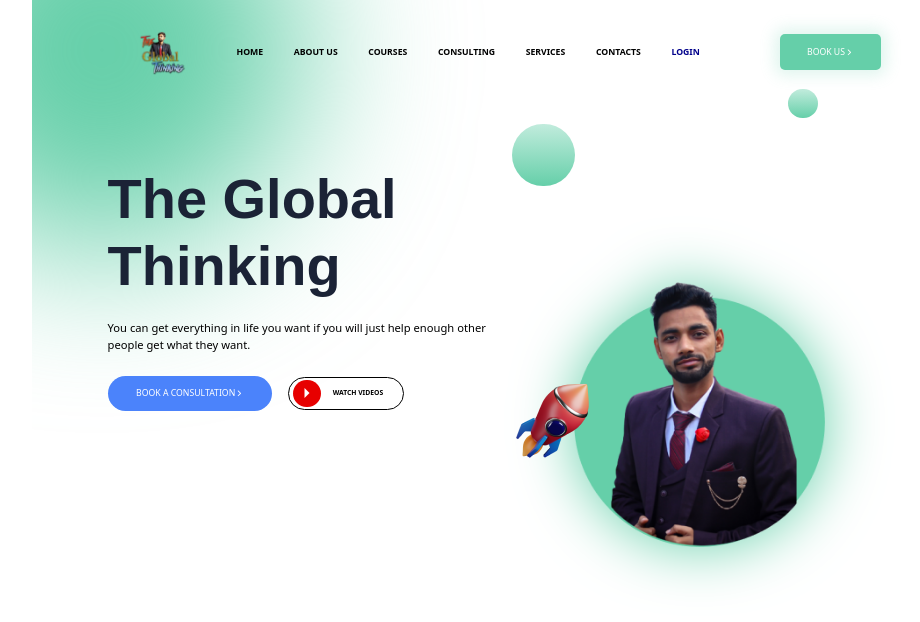
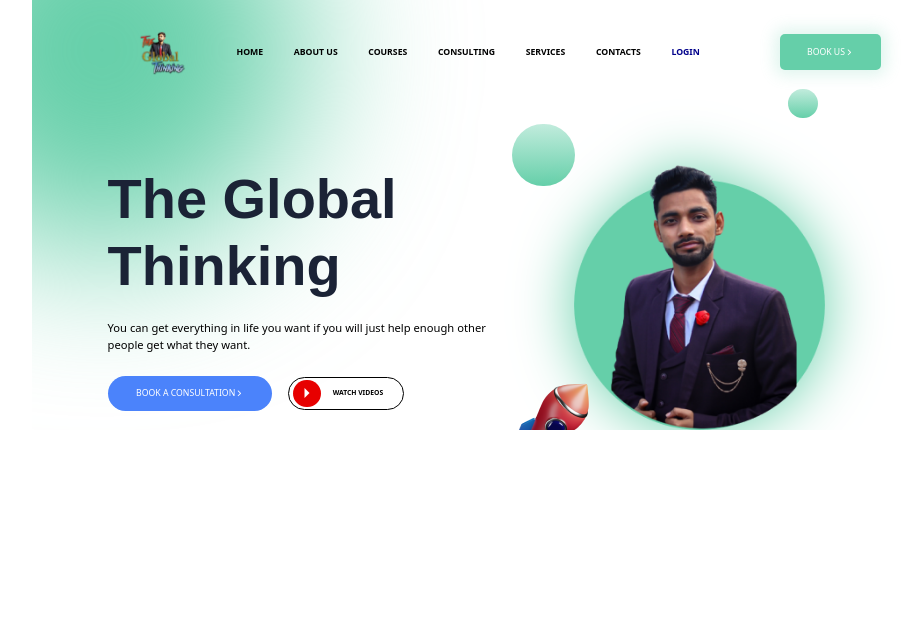
Before and after one commit to Yhethi/FigmaPractice, a React (Vite) app: page / in a window 1280 px wide. Shown: the top 622 px of the page, without its empty margins (138-1058 px from the left). Built offline with nearby package versions, Linux system fonts and the light colour scheme.

Commit message:
fix: images

```diff
--- a/src/App.jsx
+++ b/src/App.jsx
@@ -1,5 +1,4 @@
 import { useState } from "react";
-import reactLogo from "./assets/react.svg";
 import "./App.css";
 import { Header } from "./components/header/Header";
 import { GreenCircle } from "./components/GreenCircle";
--- a/src/components/header/Nav.jsx
+++ b/src/components/header/Nav.jsx
@@ -1,7 +1,6 @@
 import React from "react";
 
 export const Nav = ({ text, color }) => {
-  console.log(color);
   return (
     <div className={`text-[8.70557px] font-[800] leading-[16px] ${color}`}>
       {text}
--- a/src/components/hero/Hero.jsx
+++ b/src/components/hero/Hero.jsx
@@ -1,10 +1,12 @@
 import React from "react";
 import { IoMdArrowDropright, IoIosArrowForward } from "react-icons/io";
+import HeroImg from "../../assets/img/HeroImg.png";
+import Rocket from "../../assets/img/rocket.png";
 
 export const Hero = () => {
   return (
     <div className="flex">
-      <div className="ml-[75.55px] h-[500px] mt-[85.05px] flex flex-col w-[470px]">
+      <div className="ml-[75.55px] mt-[85.05px] flex flex-col w-[470px]">
         <h1 className="text-[55.9644px] font-[700] font-['arial']  leading-[67px] text-[#1B2336]">
           The Global <br></br>Thinking
         </h1>
@@ -56,19 +58,13 @@ export const Hero = () => {
           </button>
         </div>
       </div>
-      <div className="mr-[75.55px] mt-[85.05px] grid place-content-center w-[470px]">
+      <div className="mr-[75.55px] mt-[85.05px] grid place-content-center w-[470px] ">
         <img
           className="object-contain w-[250.77px] h-[265.52px] drop-shadow-[0_0px_30px_rgba(101,207,169,1)]"
-          src="/src/assets/img/HeroImg.png"
+          src={HeroImg}
           alt=""
-          srcset=""
         />
-        <img
-          className="absolute mt-[204.53px]"
-          src="/src/assets/img/rocket.png"
-          alt=""
-          srcset=""
-        />
+        <img className="absolute mt-[204.53px]" src={Rocket} alt="" />
       </div>
     </div>
   );
```
